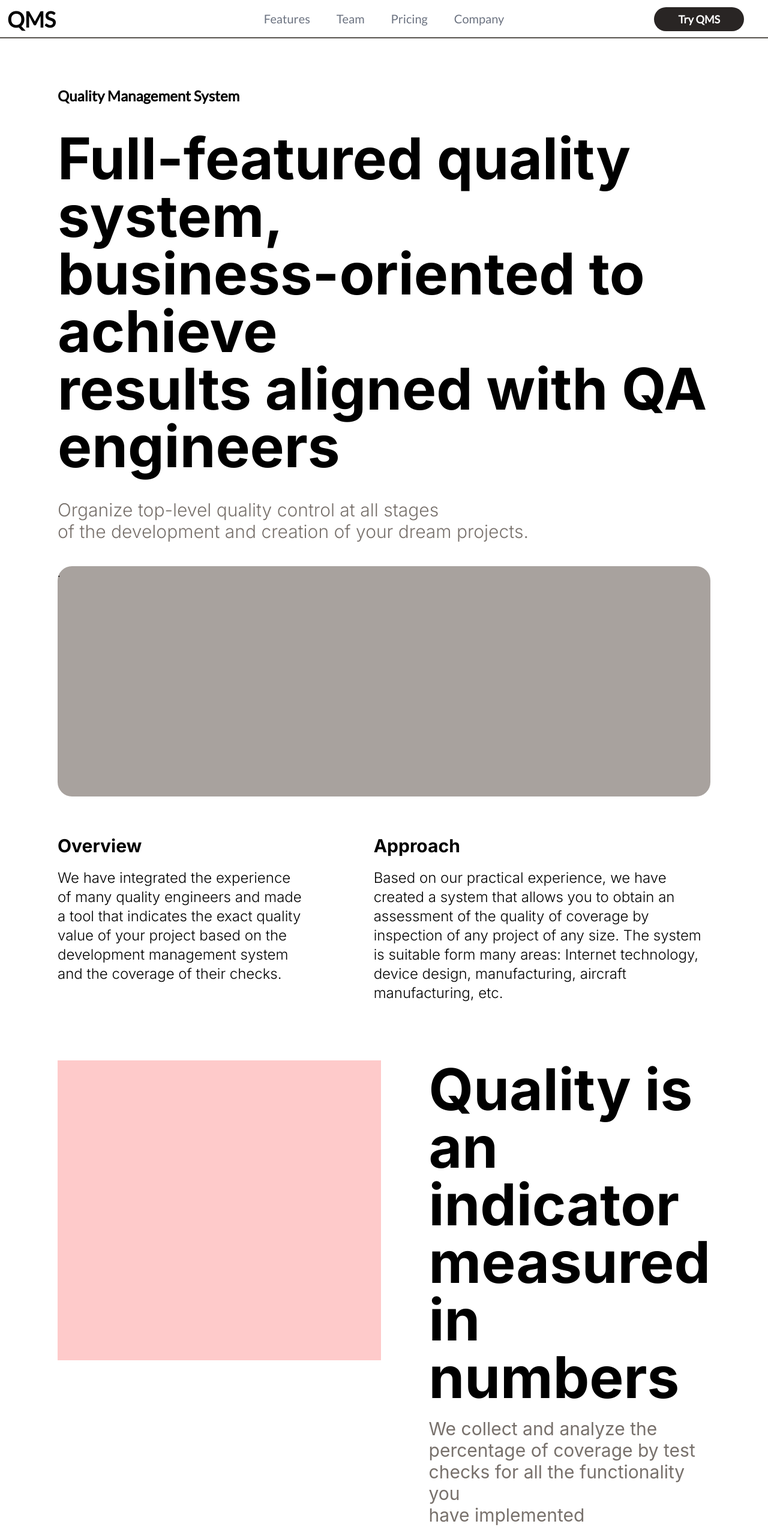
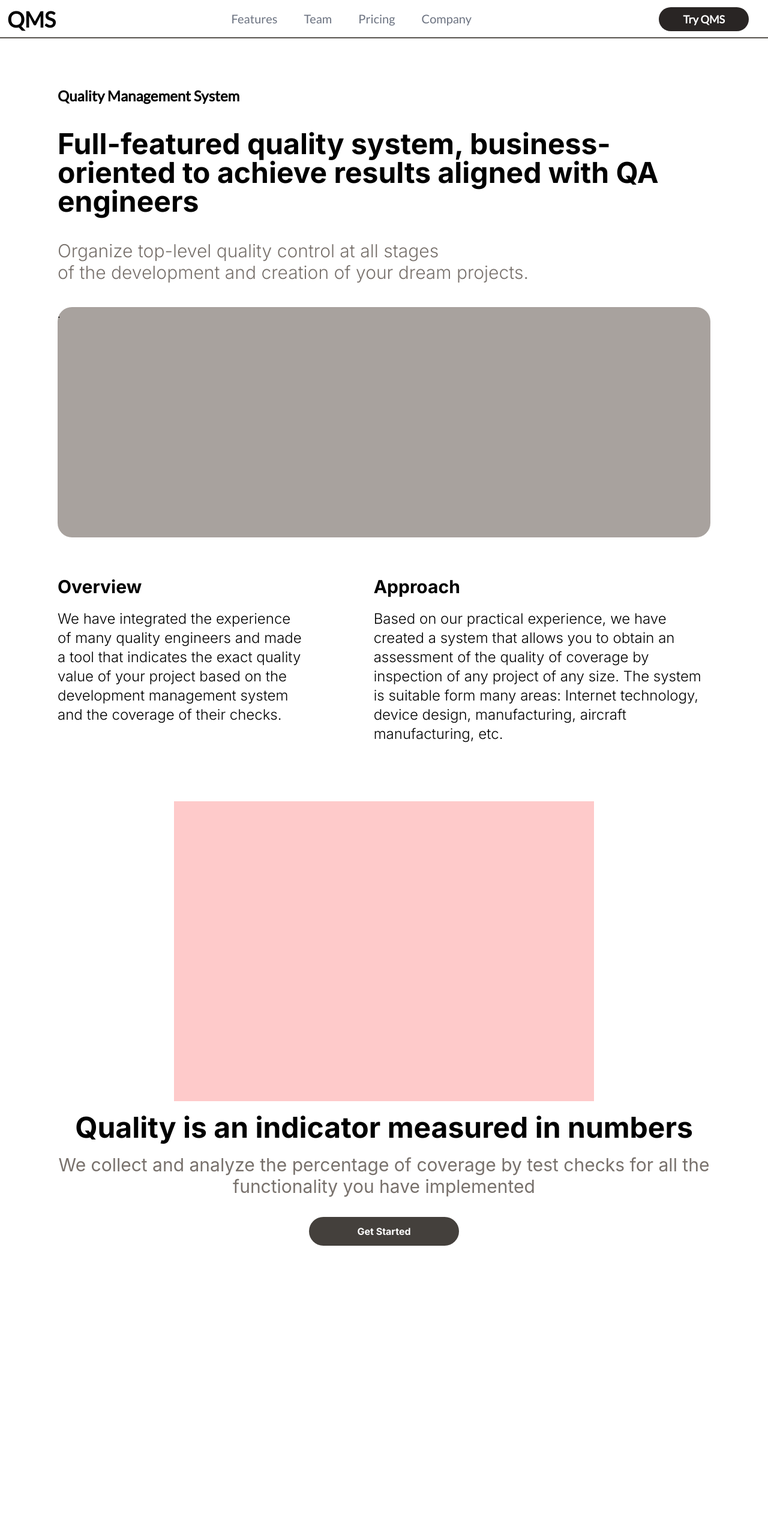
Before and after one commit to neblessed/qms_landing_page, a React (Create React App) app: page / in a window 1280 px wide. Shown: the top 2566 px of the page at 60% size. After the commit the page ends 2077 px from the top, so only its background shows below. Built offline with nearby package versions, Linux system fonts and the light colour scheme.

Commit message:
adaptive until 700px

```diff
--- a/src/App.css
+++ b/src/App.css
@@ -8,3 +8,7 @@
 .featured {
   font-family: 'Inter', sans-serif;
 }
+
+@media(min-width: 1200px){
+
+}
--- a/src/components/header/HeaderControls.style.css
+++ b/src/components/header/HeaderControls.style.css
@@ -2,4 +2,20 @@
 
 .control-header {
     font-family: 'Lato', sans-serif;
+}
+
+.controls{
+  gap: 2.75rem;
+  font-weight: 500;
+  font-size: 1.25rem;
+  line-height: 1.75rem;
+}
+
+@media(max-width: 900px){
+  .controls{
+    gap: 1.5rem;
+    font-weight: 500;
+    font-size: 1.25rem;
+    line-height: 1.75rem;
   }
+}
--- a/src/components/header/HeaderControls.tsx
+++ b/src/components/header/HeaderControls.tsx
@@ -3,23 +3,23 @@ import './HeaderControls.style.css'
 export const HeaderControls = () => {
     return (
         <header>
-            <nav className="border-b-2 border-stone-600 h-16 control-header flex justify-center">
-                <p className="flex absolute text-4xl items-center start-0 p-3 control-header font-bold">QMS</p>
-                <div className="flex items-center relative gap-11 justify-center text-xl text-gray-500 font-medium">
-                    <div className="hover:text-stone-900 cursor-pointer">
+            <nav className="border-b-2 border-stone-600 h-16 control-header flex justify-between">
+                <p className="text-4xl items-center p-3 control-header font-bold cursor-pointer">QMS</p>
+                <div className="text-gray-500 flex justify-center items-center cursor-pointer controls">
+                    <div className="hover:text-stone-900">
                         <a href="/features">Features</a>
                     </div>
-                    <div className="hover:text-stone-900 cursor-pointer">
+                    <div className="hover:text-stone-900">
                         <a href="/team">Team</a>
                     </div>
-                    <div className="hover:text-stone-900 cursor-pointer">
+                    <div className="hover:text-stone-900">
                         <a href="/pricing">Pricing</a>
                     </div>
-                    <div className="hover:text-stone-900 cursor-pointer">
+                    <div className="hover:text-stone-900">
                         <a href="/company">Company</a>
                     </div>
                 </div>
-                <button className="rounded-3xl bg-stone-800 h-10 px-10 right-2 text-center absolute text-white text-lg m-3 mx-8 font-bold">
+                <button className="rounded-3xl bg-stone-800 h-10 px-10 right-2 text-center text-white text-lg m-3 mx-8 font-bold">
                     <a href="/free-trial" className="block py-1">Try QMS</a>
                 </button>
             </nav>
--- a/src/pages/free-trial/TryIt.tsx
+++ b/src/pages/free-trial/TryIt.tsx
@@ -10,6 +10,8 @@ export const TryIt = () => {
     const { register, handleSubmit, getValues, formState: { errors } } = useForm<ITryitForm>({ mode: "onBlur" });
     const onSub: SubmitHandler<ITryitForm> = data => {
         userService.add(data);
+        console.log(data);
+        console.log(userService.checkCurrent(data));
     };
     const isValid = Boolean(getValues().name && getValues().companyName && getValues().domain && getValues().email && getValues().isAgree)
     const InputErrorComponent = ({ message }: any) => {
@@ -101,7 +103,7 @@ export const TryIt = () => {
                             <p className="font-medium">I agree to QMS Software Terms of use and Privacy Policy.</p>
                         </div>
                         <Link to={isValid ? "/verification" : "/free-trial"} type="submit">
-                            <button type='submit' className="rounded-3xl block mt-6 py-3 px-40 ml-8 text-qms font-bold bg-stone-700 text-white hover:bg-stone-800">
+                            <button type='submit' onClick={handleSubmit(onSub)} className="rounded-3xl block mt-6 py-3 px-40 ml-8 text-qms font-bold bg-stone-700 text-white hover:bg-stone-800">
                                 Start my free trial
                             </button>
                         </Link>
--- a/src/pages/home/Home.style.css
+++ b/src/pages/home/Home.style.css
@@ -13,3 +13,83 @@
   width: 700px;
   height: 500px;
 }
+
+.featured-title{
+  font-family: 'Inter', sans-serif;
+  font-size: 6rem;
+  line-height: 1;
+  font-weight: 700;
+}
+
+.quality-title{
+  font-family: 'Inter', sans-serif;
+  font-size: 6rem;
+  line-height: 1;
+  font-weight: 700;
+}
+
+.img-container{
+  display: flex;
+  justify-content: space-between;
+  gap: 20px;
+  margin-top: 6rem;
+}
+
+.img-text-container{
+  margin-top: 1.25rem;
+  font-size: 1.875rem;
+  line-height: 2.25rem;
+}
+
+@media(max-width: 1300px){
+  .img-container{
+    display: flex;
+    flex-direction: column;
+    align-items: center;
+  }
+
+  .featured-title{
+    font-family: 'Inter', sans-serif;
+    font-size: 3rem;
+    line-height: 1;
+    font-weight: 700;
+  }
+
+  .img-text-container{
+    margin-top: 1.25rem;
+    font-size: 1.875rem;
+    line-height: 2.25rem;
+    text-align: center;
+  }
+
+  .quality-title{
+    font-family: 'Inter', sans-serif;
+    font-size: 3rem;
+    line-height: 1;
+    font-weight: 700;
+    text-align: center;
+  }
+
+  .get-started{
+    display: block;
+    margin: auto;
+    margin-top: 3%;
+  }
+}
+
+@media(max-width: 900px){
+  .info-blocks{
+    display: flex;
+    flex-direction: column;
+  }
+
+  .img-stub{
+    width: 95%;
+    height: 500px;
+    align-items: center;
+  }
+
+  .controls{
+    font-size: small;
+  }
+}
--- a/src/pages/home/Home.tsx
+++ b/src/pages/home/Home.tsx
@@ -8,12 +8,12 @@ export const HomePage = () => {
             <HeaderControls />
             <div className="mx-24 mt-10">
                 <p className="font-bold text-2xl mb-10 mt-20 qms">Quality Management System</p>
-                <p className="text-8xl featured font-bold">Full-featured quality system,<br />
-                    business-oriented to achieve <br /> results aligned with QA engineers
+                <p className="featured-title">Full-featured quality system,
+                    business-oriented to achieve  results aligned with QA engineers
                 </p>
                 <p className="text-3xl mt-10 text-stone-500 featured font-medium">Organize top-level quality control at all stages <br /> of the development and creation of your dream projects.</p>
                 <div className="block h-96 bg-stone-400 mt-10 rounded-3xl">.</div>
-                <div className="flex justify-center gap-14 text-qms mt-16">
+                <div className="flex justify-center gap-14 text-qms mt-16 info-blocks">
                     <div className="mr-14">
                         <p className="text-3xl font-bold mb-3">Overview</p>
                         <p className="text-2xl mt-5">We have integrated the experience of many quality engineers and made a tool that indicates the exact quality value of your project based on the development management system and the coverage of their checks.</p>
@@ -24,14 +24,12 @@ export const HomePage = () => {
                     </div>
                 </div>
 
-                <div className="flex justify-start gap-20 mt-24">
-                    <div className="img-stub bg-red-200">
-                    </div>
-
+                <div className="img-container">
+                    <div className="img-stub bg-red-200"></div>
                     <div>
-                        <p className="text-8xl featured font-bold"> Quality is an <br /> indicator <br/> measured in <br />numbers</p>
-                        <p className="mt-5 text-3xl text-stone-500">We collect and analyze the <br /> percentage of coverage by test <br /> checks for all the functionality you <br /> have implemented</p>
-                        <button className="btn-qms py-3 px-10 mt-10 mb-10"><a href="/free-trial">Get Started</a></button>
+                        <p className="quality-title"> Quality is an indicator measured in numbers</p>
+                        <p className="text-stone-500 img-text-container">We collect and analyze the percentage of coverage by test checks for all the functionality you have implemented</p>
+                        <button className="btn-qms py-3 px-20 mt-5 mb-10 get-started"><a href="/free-trial">Get Started</a></button>
                     </div>
                 </div>
             </div>
```
